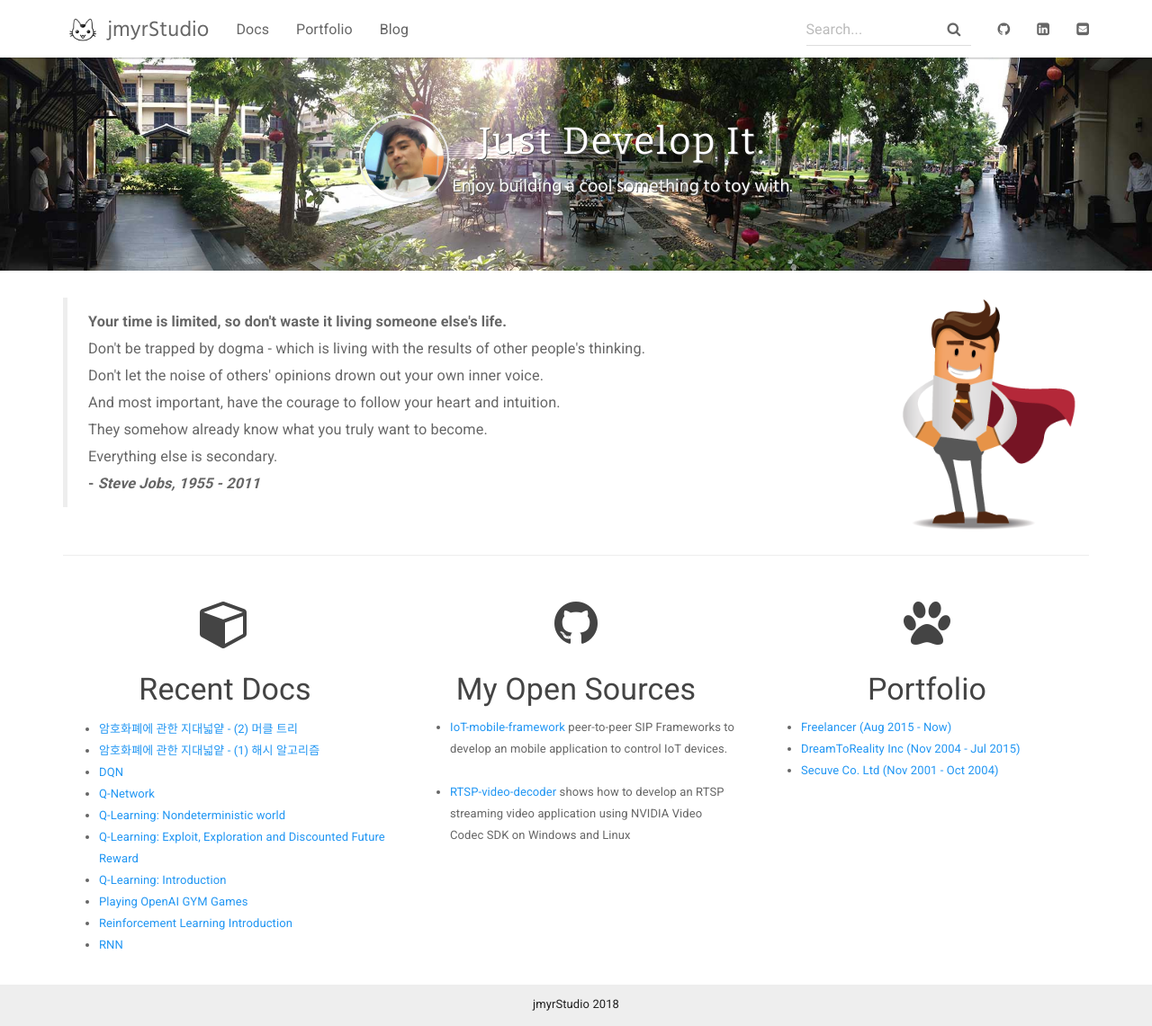
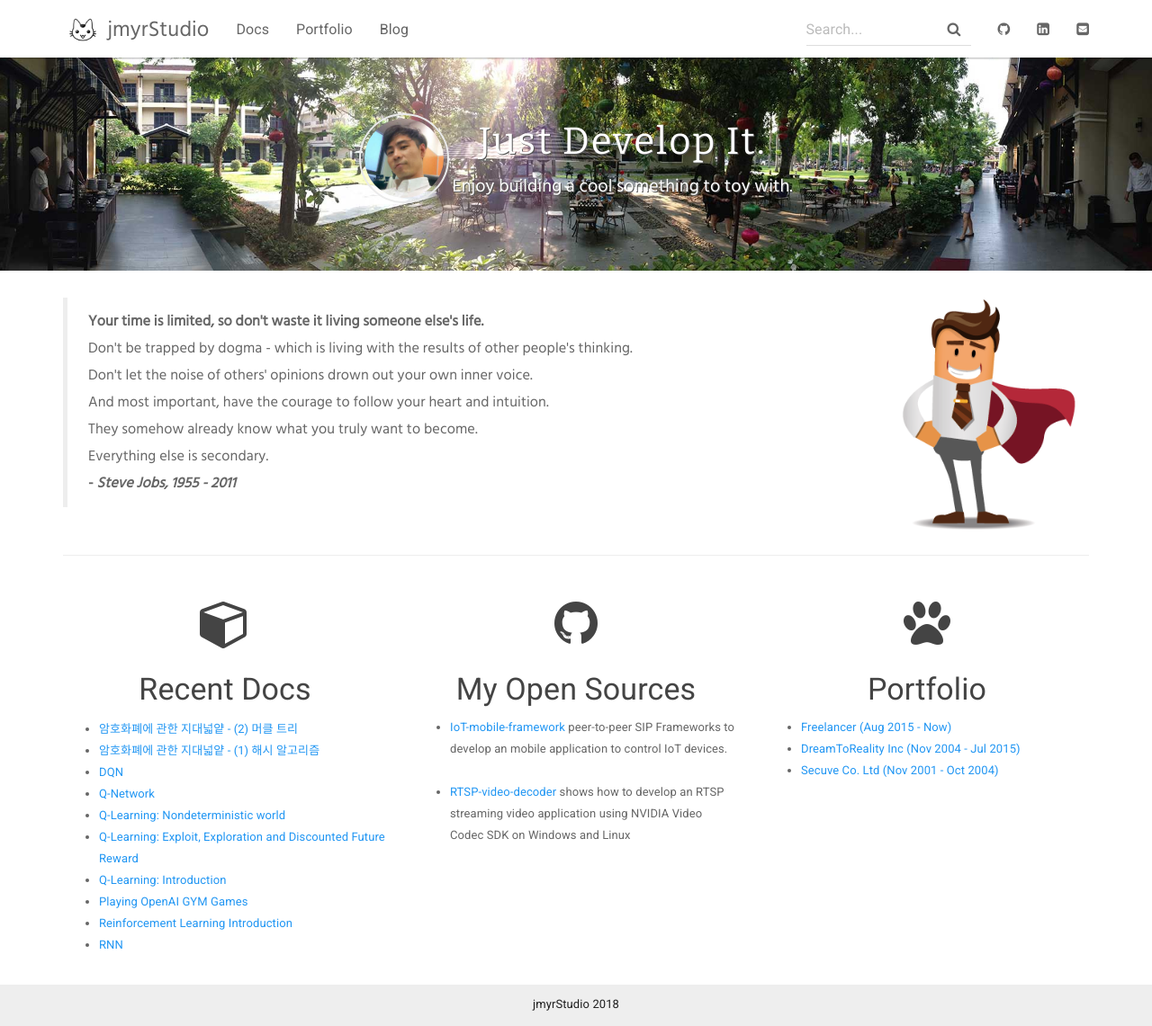
Before and after one commit to loveiori/jmyrstudio.github.io, a Jekyll site: the page built from index.html, in a window 1280 px wide and 1141 px high. Shown: the whole window at 90% size. Built offline with Jekyll 4.4.1, drawn with Linux system fonts in a browser that asks for light colours; nearby versions of some CDN libraries.

```diff
--- a/index.html
+++ b/index.html
@@ -70,7 +70,7 @@ layout: default
 
     <div class="row">
         <div class="col-sm-9">
-            <blockquote>
+            <blockquote class="font-hind-siliguri">
                 <strong>Your time is limited, so don't waste it living someone else's life.</strong><br/>
                 Don't be trapped by dogma - which is living with the results of other people's thinking.<br/>
                 Don't let the noise of others' opinions drown out your own inner voice.<br/>
--- a/js/util.js
+++ b/js/util.js
@@ -12,6 +12,7 @@ var embedPDF = function(pdf) {
 	document.write('<script src="../../js/pdfobject.min.js"></script>');
 	document.write('<script>');
 	document.write('var options = { pdfOpenParams: { toolbar: \'1\', navpanes: \'1\' } };');
-	document.write('try { PDFObject.embed("'+url+'", "#'+id+'", options); } catch(e) { alert(\'PLEASE ALLOW YOUR BROWSER TO LOAD UNSAFE SCRIPTS IF YOU CANNOT SEE A PDF DOCUMENT.\'); }');
+	document.write('var loadPDF = PDFObject.embed("'+url+'", "#'+id+'", options);');
+	document.write('if (!loadPDF) alert("PLEASE ALLOW YOUR BROWSER TO LOAD UNSAFE SCRIPTS IF YOU CANNOT SEE A PDF DOCUMENT.");');
 	document.write('</script>');
 };
```
